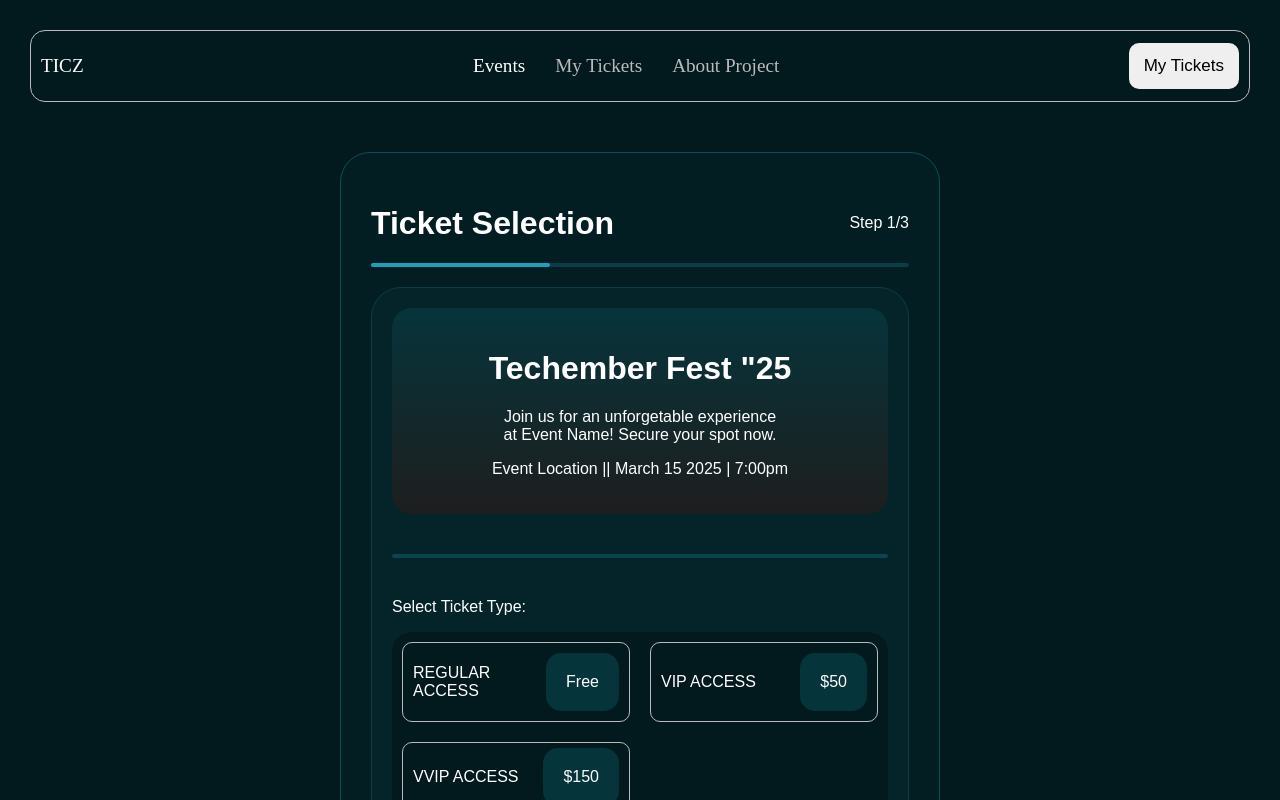
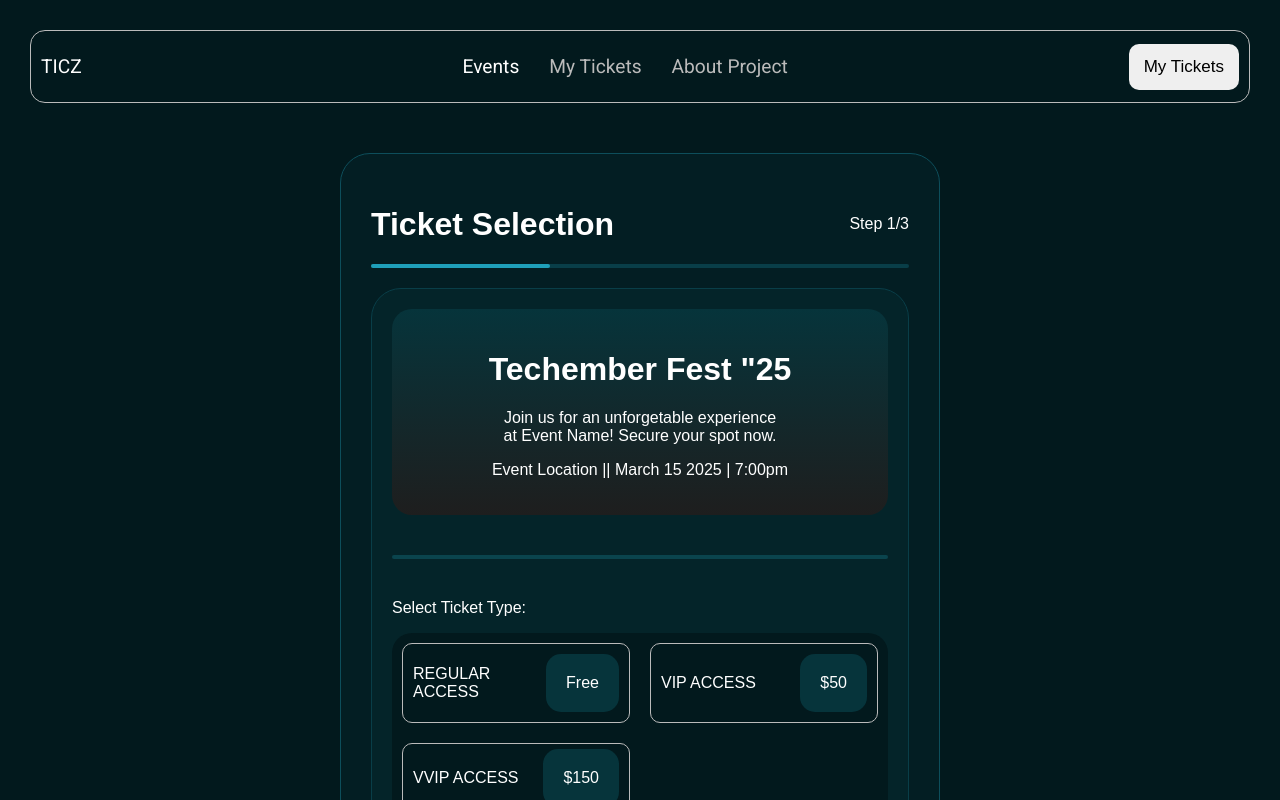
Before and after one commit to Habeebamoo/habeeb-amoo-ticket-generator, a React (Vite) app: page / in a window 1280 px wide. Shown: the top 800 px of the page. Built offline with nearby package versions, Linux system fonts and the light colour scheme.

Commit message:
added roboto font

```diff
--- a/index.html
+++ b/index.html
@@ -6,6 +6,9 @@
     <meta name="viewport" content="width=device-width, initial-scale=1.0" />
     <title>Vite + React</title>
     <link rel="stylesheet" href="/src/styles/style.css">
+    <link rel="preconnect" href="https://fonts.googleapis.com">
+    <link rel="preconnect" href="https://fonts.gstatic.com" crossorigin>
+    <link href="https://fonts.googleapis.com/css2?family=Roboto:ital,wght@0,100..900;1,100..900&display=swap" rel="stylesheet">
   </head>
   <body>
     <div id="root"></div>
--- a/src/styles/style.css
+++ b/src/styles/style.css
@@ -6,6 +6,7 @@
   margin: 0;
   padding: 0;
   background-color: #02191D;
+  font-family: "Roboto", sans-serif;
 }
 
 header {
@@ -68,6 +69,7 @@
   display: flex;
   justify-content: space-between;
   align-items: center;
+  font-weight: 100;
 }
 
 .progress-container {
@@ -245,7 +247,6 @@
 .attendee-img-container img {
   max-height: 100%;
   max-width: 100%;
-  border-radius: 50%;
 }
 
 .ticket-image {
```
